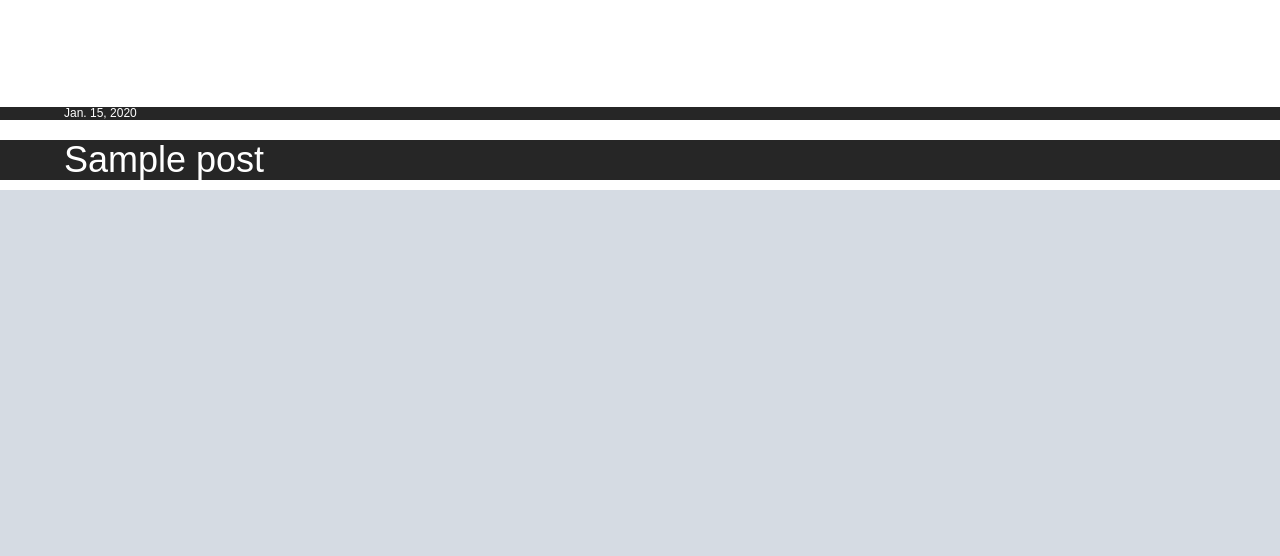
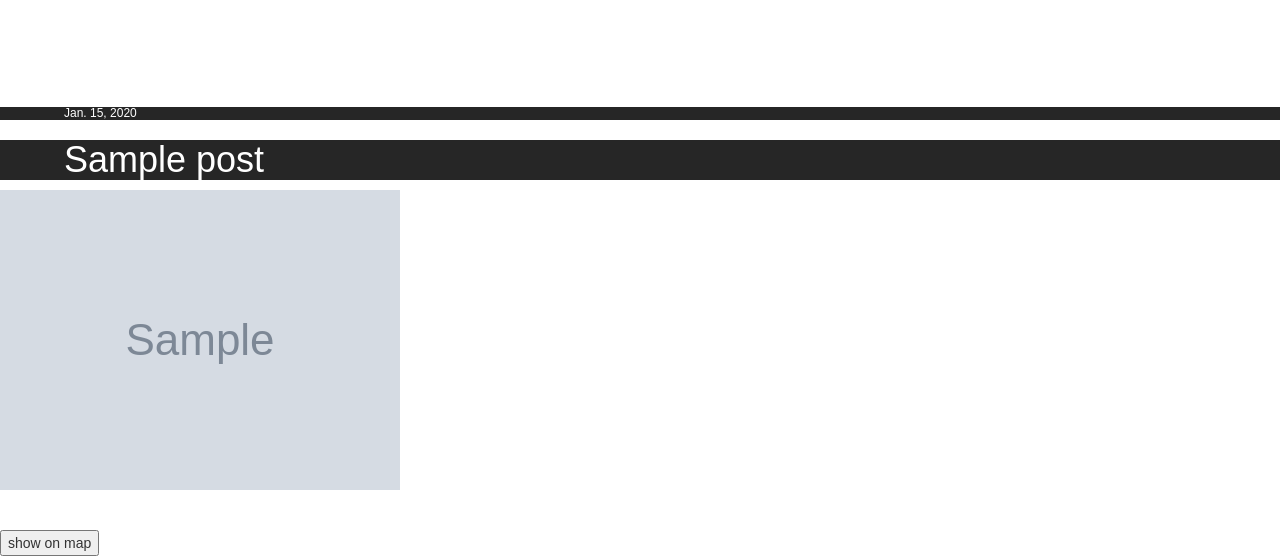
Before and after one commit to adrianborkowski/blog, a Django app: page /wall/ in a window 1280 px wide. Shown: the part 167-723 px from the top of the page. Run offline with Django 3.2, Linux system fonts and the light colour scheme; tables that the repository leaves empty hold one stand-in row (values such as "Sample post"); grey boxes marked "Sample" are stand-in pictures; some libraries are stand-ins or nearby versions; some web fonts are replaced.

Commit message:
add show/hide map button

```diff
--- a/wall/static/styles.css
+++ b/wall/static/styles.css
@@ -29,7 +29,6 @@ body {
 }
 
 img {
-    width: 100%;
     margin-bottom:5vh;
 }
 
@@ -37,6 +36,7 @@ img {
     width: 100%;
     height: 40vh;
     background-color: grey;
+    // display: none;
 }
 
 .content {
--- a/wall/templates/wall/post_list.html
+++ b/wall/templates/wall/post_list.html
@@ -26,18 +26,20 @@
         <div class="date"><h6>{{ post.date }}</h6></div>
         <div class="title"><h1>{{ post.title }}</h1></div>
         <div class="content">
-            <img id="post-{{ forloop.counter }}" src="{{ post.image.url }}" alt="{{ post.title }}">
+            <img class="img-responsive" id="post-{{ forloop.counter }}" src="{{ post.image.url }}" alt="{{ post.title }}">
+            <button id="btn-{{ forloop.counter }}">show on map</button>
             <div class="map" id="map-{{ forloop.counter }}"></div>
         </div>
+    {% endfor %}
+
     <script>
+    {% for post in object_list %}
     var url = $("#post-{{ forloop.counter }}").attr('src')
     .replace('/view?usp=drivesdk','')
     .replace('https://drive.google.com/file/d/', 'https://drive.google.com/uc?export=view&id=');
     $("#post-{{ forloop.counter }}").attr("src", url);
-    </script>
     {% endfor %}
 
-    <script>
     function initMap() {
         {% for post in object_list %}
         var place = {lat: {{ post.lat }}, lng: {{ post.lon }} };
@@ -51,9 +53,16 @@
           map: map
         });
         {% endfor %}
-      }
+      };
+
+    $(document).ready(function showHide() {
+    {% for post in object_list %}
+        $("#btn-{{ forloop.counter }}").click(function clck(){
+            $("#map-{{ forloop.counter }}").slideToggle();
+        });
+    {% endfor %}
+    });
     </script>
-</ul>
 </div>
 </body>
 </html>
```
